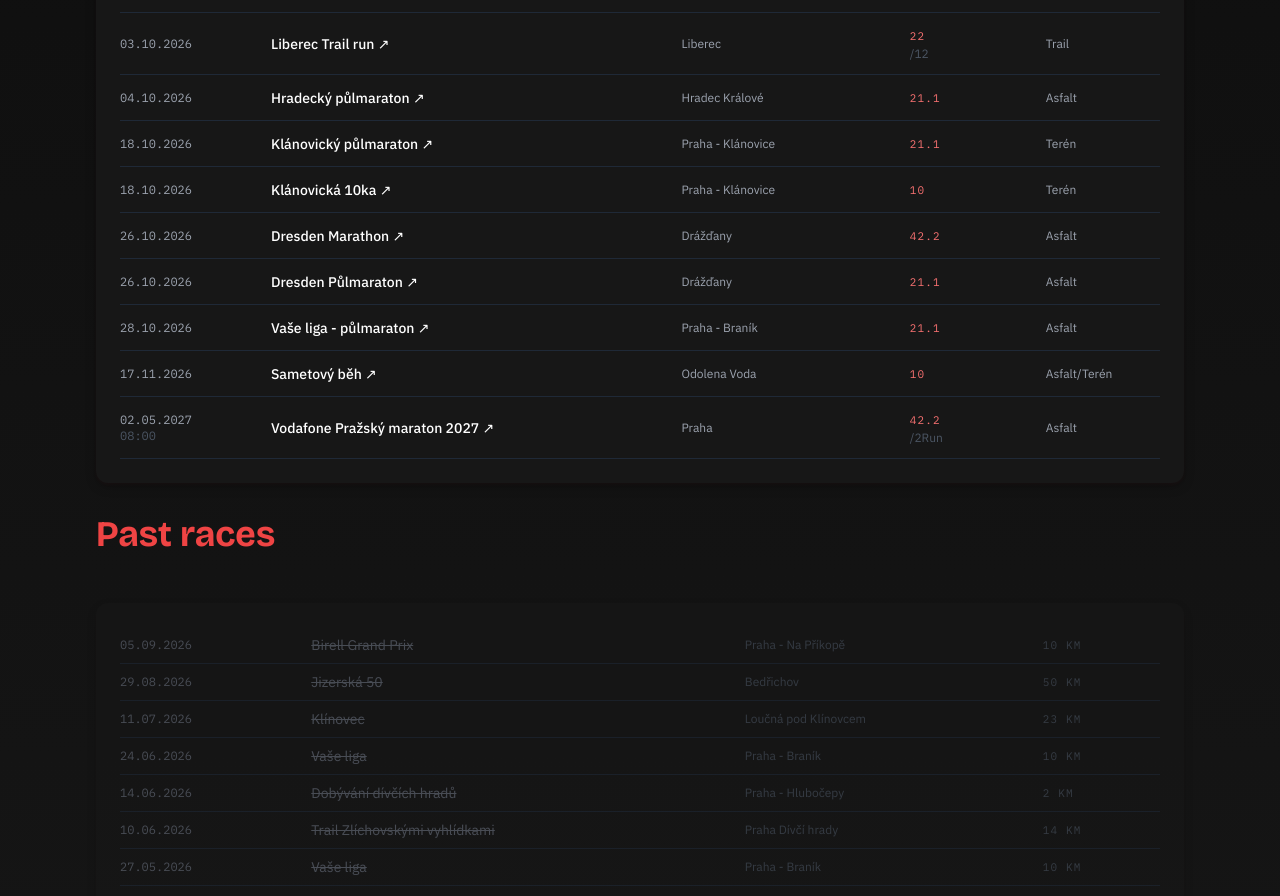
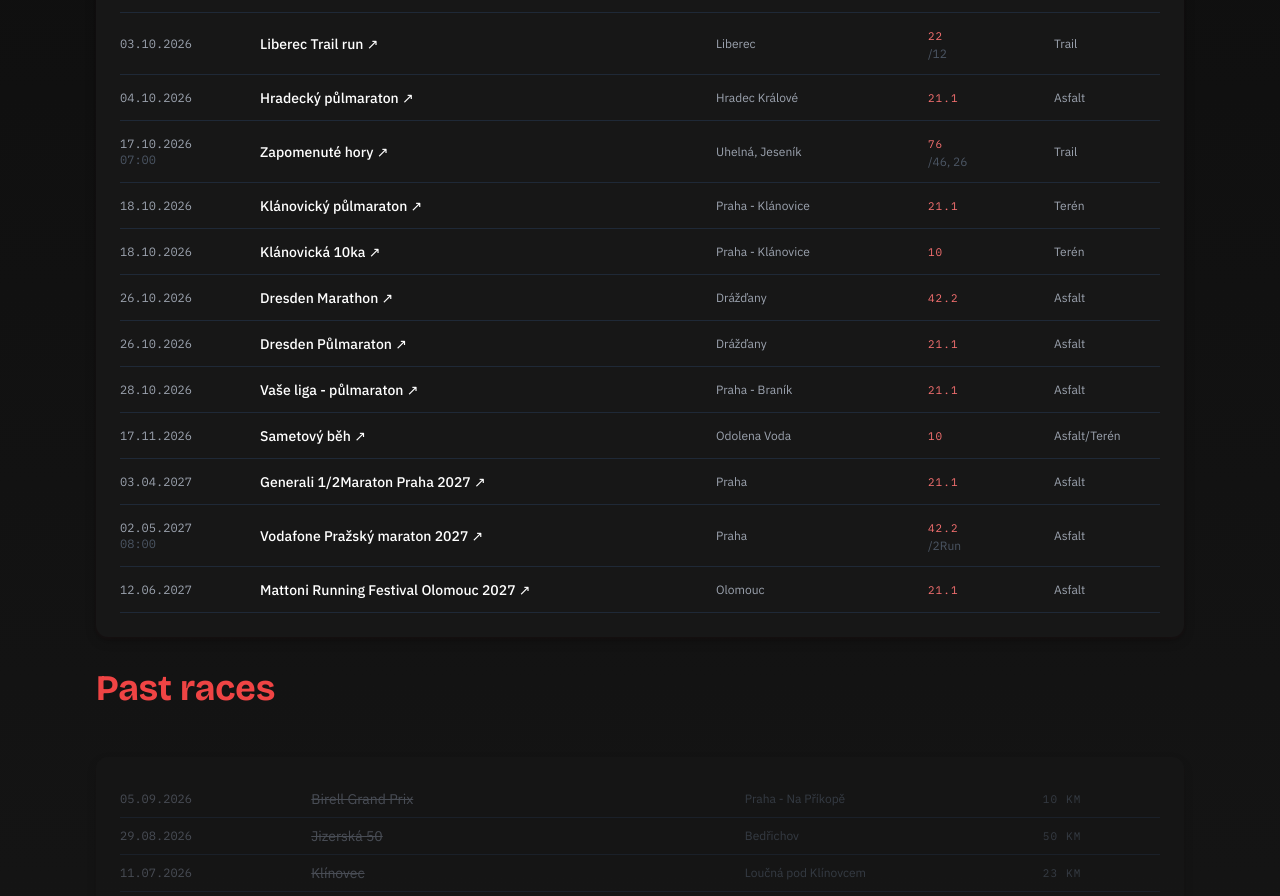
Before and after one commit to petrhollan22/petr-portfolio, a Next.js app: page /en/races in a window 1280 px wide. Shown: the part 1148-2044 px from the top of the page. Built offline with nearby package versions, Linux system fonts and the light colour scheme; no server answers.

Commit message:
Add Zapomenuté hory, Generali půlmaraton 2027, Mattoni Olomouc 2027 to races

```diff
--- a/data/races.ts
+++ b/data/races.ts
@@ -46,4 +46,7 @@ export const races: Race[] = [
   { date: '28.10.2026', isoDate: '2026-10-28', day: 'Středa', name: 'Vaše liga - půlmaraton', url: 'https://www.vaseliga.cz/behaci-liga/', place: 'Praha - Braník', distance: 21.1, surface: 'Asfalt', profile: 'Rovina' },
   { date: '17.11.2026', isoDate: '2026-11-17', day: 'Úterý', name: 'Sametový běh', url: 'https://www.behej.com/terminovka', place: 'Odolena Voda', distance: 10, surface: 'Asfalt/Terén', profile: 'Zvlněný terén' },
   { date: '02.05.2027', isoDate: '2027-05-02', day: 'Neděle', time: '08:00', name: 'Vodafone Pražský maraton 2027', url: 'https://www.runczech.com/cs/akce/vodafone-maraton-praha-2027', place: 'Praha', distance: 42.2, shortVariant: '2Run', surface: 'Asfalt', profile: 'Rovina' },
+  { date: '17.10.2026', isoDate: '2026-10-17', day: 'Sobota', time: '07:00', name: 'Zapomenuté hory', url: 'https://www.zapomenutehory.com/zapomenute-hory', place: 'Uhelná, Jeseník', distance: 76, shortVariant: '46, 26', surface: 'Trail', profile: 'Kopce' },
+  { date: '03.04.2027', isoDate: '2027-04-03', day: 'Pátek', name: 'Generali 1/2Maraton Praha 2027', url: 'https://www.runczech.com/cs/akce/generali-1-2maraton-praha-2027', place: 'Praha', distance: 21.1, surface: 'Asfalt', profile: 'Rovina' },
+  { date: '12.06.2027', isoDate: '2027-06-12', day: 'Pátek', name: 'Mattoni Running Festival Olomouc 2027', url: 'https://www.runczech.com/cs/akce/mattoni-running-festival-olomouc-2027', place: 'Olomouc', distance: 21.1, surface: 'Asfalt', profile: 'Rovina' },
 ];
--- a/messages/cs.json
+++ b/messages/cs.json
@@ -311,6 +311,6 @@
     "nextRace": "Nejbližší závod",
     "register": "Přihlásit se",
     "upcoming": "Nadcházející závody",
-    "past": "Absolvované závody"
+    "past": "Již proběhlé závody"
   }
 }
```
